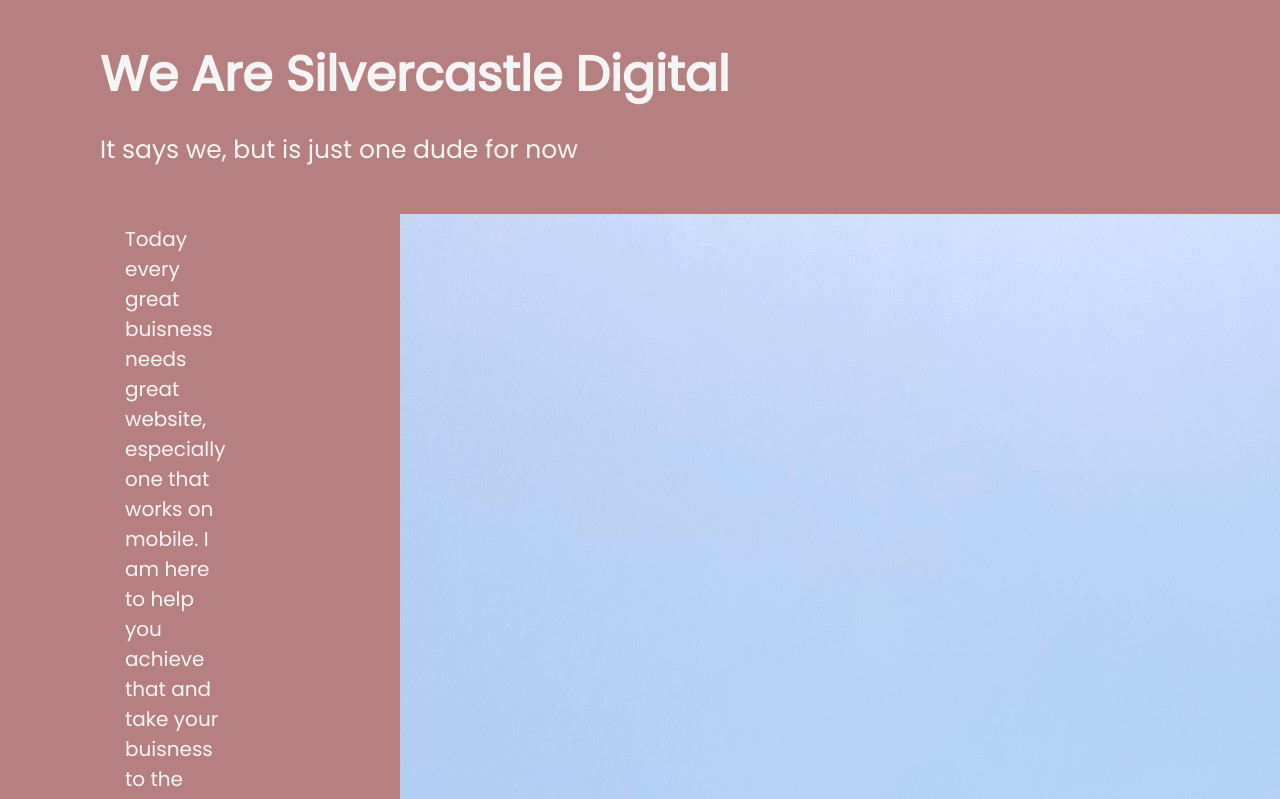
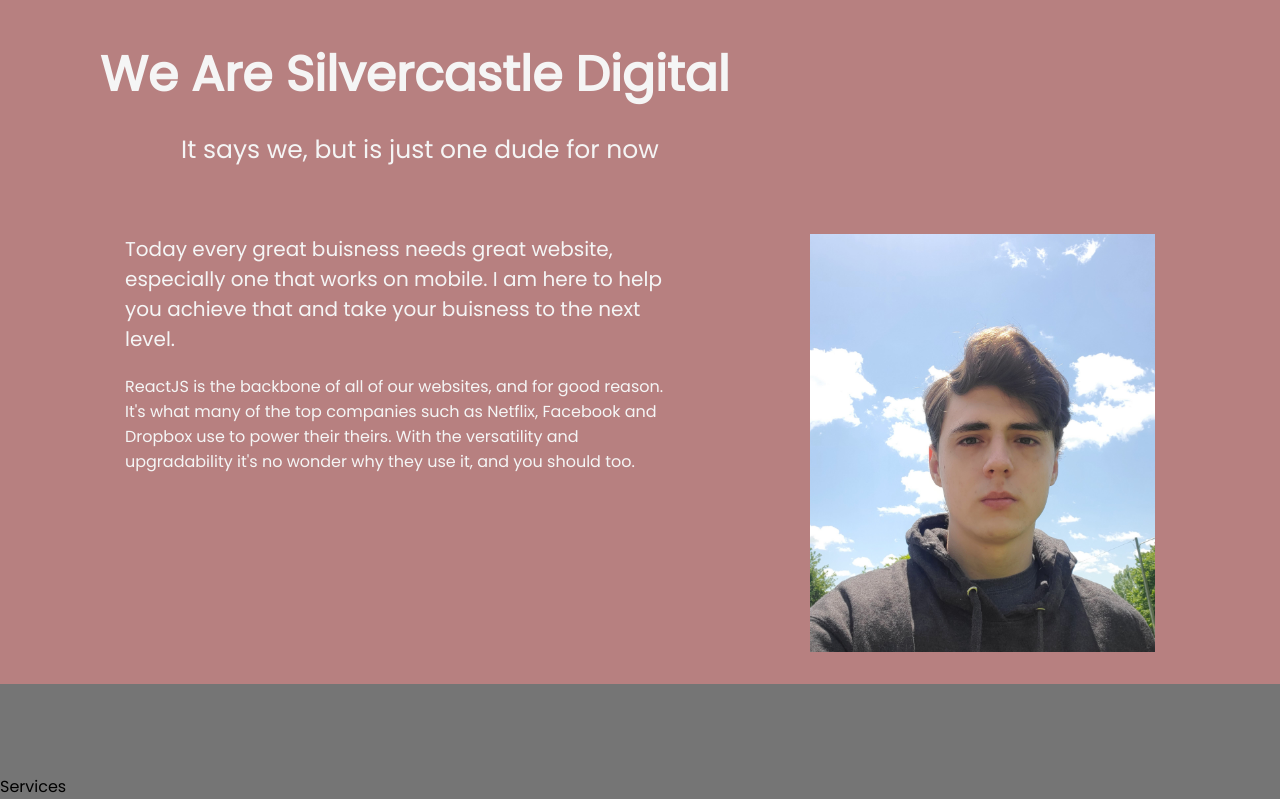
Before and after one commit to dwbrown115/silvercastledigital, a React (Create React App) app: page / in a window 1280 px wide. Shown: the part 600-1399 px from the top of the page. Built offline with nearby package versions, Linux system fonts and the light colour scheme.

Commit message:
adjusted image size and working on polishing css

```diff
--- a/src/Screens/About/About.scss
+++ b/src/Screens/About/About.scss
@@ -13,38 +13,55 @@
       .about-heading-one {
         font-size: 3.052rem;
         font-weight: 700;
+        width: 50%;
       }
       .about-heading-two {
+        width: 50%;
+        text-align: center;
         margin-top: 20px;
         margin-bottom: 15px;
         font-size: 1.563rem;
       }
     }
     .about-body-wrapper {
-      padding-top: 30px;
-      padding-bottom: 80px;
+      padding-top: 50px;
+      padding-bottom: 25px;
       display: flex;
+      padding-left: 125px;
+      padding-right: 125px;
       .about-body-column {
         display: flex;
         flex-direction: column;
-        padding: 0px 100px;
+        // text-align: center;
+        // padding: 0px 100px;
+        // margin-right: 100px;
         .about-body-column-element-one {
-          margin-right: 50px;
+          // margin-right: 50px;
           // background-color: #757575;
-          width: 50%;
+          width: 80%;
           font-size: 1.25rem;
-          padding: 10px 25px;
-          border-radius: 10px;
+          padding-bottom: 10px;
+          // border-radius: 10px;
         }
         .about-body-column-elemtent-two {
           // background-color: #757575;
-          width: 50%;
+          width: 80%;
           font-size: 1rem;
-          padding: 10px 25px;
-          border-radius: 10px;
+          padding: 10px 0px;
+          // border-radius: 10px;
         }
       }
-
+      .about-body-image-wrapper {
+        // margin-right: 100px;
+        width: 100%;
+        height: auto;
+        > * {
+          > * {
+            width: 100%;
+            height: 100%;
+          }
+        }
+      }
       // .about-body-footer {
       //   padding-top: 15px;
       //   padding-bottom: 15px;
```
